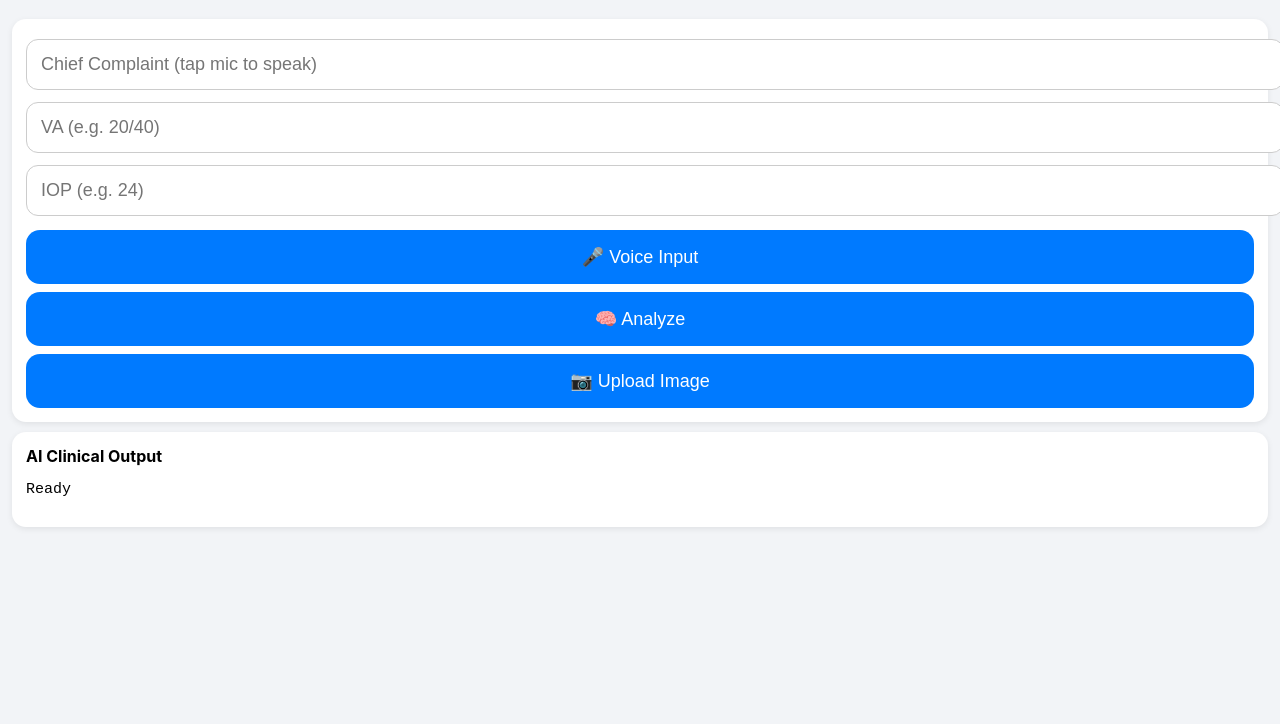
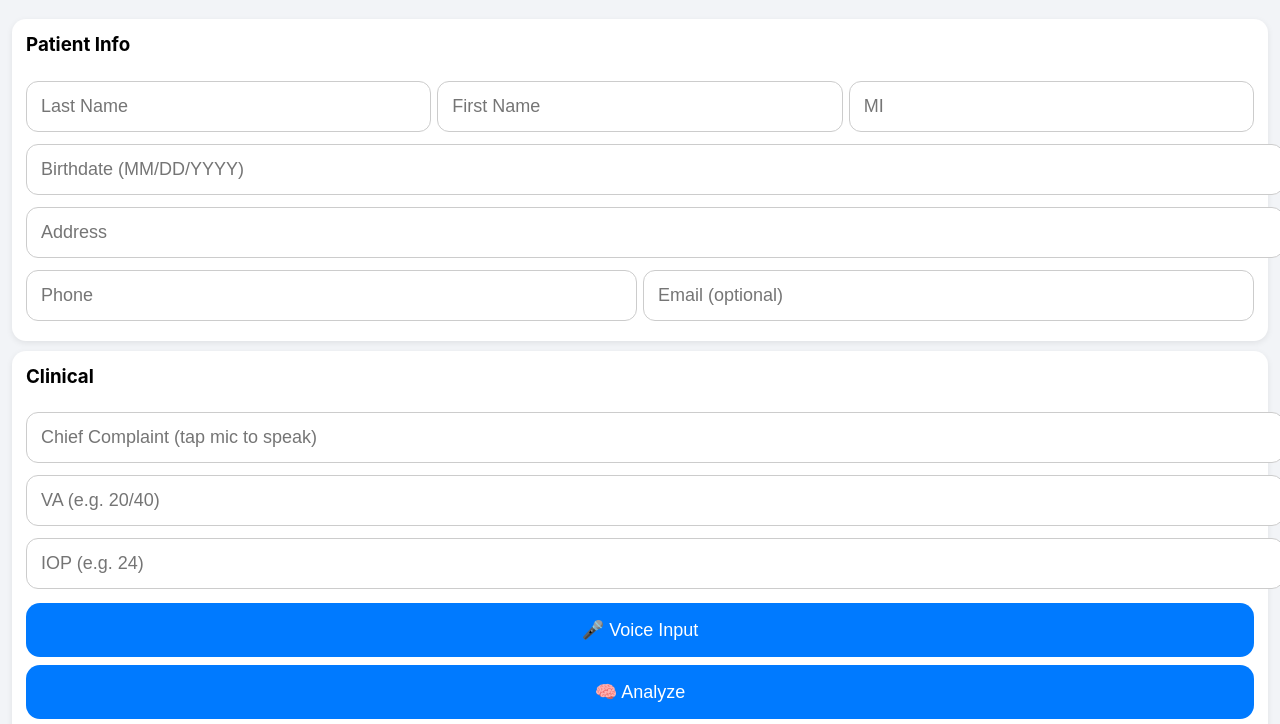
Before and after one commit to CantSeeMyPeepee/ophth-ai, a website: page index.html in a window 1280 px wide. Shown: the part 60-784 px from the top of the page. Drawn offline with Linux system fonts and the light colour scheme.

Commit message:
Update index.html

```diff
--- a/index.html
+++ b/index.html
@@ -27,6 +27,14 @@ input {
   border:1px solid #ccc;
 }
 
+.row {
+  display:flex;
+  gap:6px;
+}
+.row input {
+  flex:1;
+}
+
 button {
   padding:16px;
   width:100%;
@@ -54,6 +62,10 @@ h2 {
   text-align:center;
 }
 
+h3 {
+  margin-top:0;
+}
+
 pre {
   white-space:pre-wrap;
   font-size:15px;
@@ -67,7 +79,31 @@ pre {
 
 <div class="container">
 
+<!-- 🧾 PATIENT INFO -->
 <div class="section">
+<h3>Patient Info</h3>
+
+<div class="row">
+<input id="last" placeholder="Last Name">
+<input id="first" placeholder="First Name">
+<input id="mi" placeholder="MI">
+</div>
+
+<input id="dob" placeholder="Birthdate (MM/DD/YYYY)">
+
+<input id="address" placeholder="Address">
+
+<div class="row">
+<input id="phone" placeholder="Phone">
+<input id="email" placeholder="Email (optional)">
+</div>
+
+</div>
+
+<!-- 👁️ CLINICAL -->
+<div class="section">
+<h3>Clinical</h3>
+
 <input id="cc" placeholder="Chief Complaint (tap mic to speak)">
 <input id="va" placeholder="VA (e.g. 20/40)">
 <input id="iop" placeholder="IOP (e.g. 24)">
@@ -75,8 +111,10 @@ pre {
 <button onclick="voice()">🎤 Voice Input</button>
 <button onclick="analyze()">🧠 Analyze</button>
 <button onclick="upload()">📷 Upload Image</button>
+
 </div>
 
+<!-- 📊 OUTPUT -->
 <div class="section">
 <b>AI Clinical Output</b>
 <pre id="out">Ready</pre>
@@ -86,7 +124,7 @@ pre {
 
 <script>
 
-// 🔥 IMPORTANT: Replace with your Render URL
+// 🔥 PUT YOUR RENDER URL HERE
 const API = "https://ophth-ai.onrender.com";
 
 function voice(){
@@ -98,6 +136,14 @@ function voice(){
 }
 
 async function analyze(){
+
+ let patientInfo = `
+Patient:
+${document.getElementById("last").value}, ${document.getElementById("first").value} ${document.getElementById("mi").value}
+DOB: ${document.getElementById("dob").value}
+Phone: ${document.getElementById("phone").value}
+`;
+
  let cc = document.getElementById("cc").value;
  let va = document.getElementById("va").value;
  let iop = document.getElementById("iop").value;
@@ -105,16 +151,24 @@ async function analyze(){
  let res = await fetch(API + "/ai", {
    method:"POST",
    headers:{"Content-Type":"application/json"},
-   body: JSON.stringify({cc,va,iop})
+   body: JSON.stringify({
+     cc,
+     va,
+     iop,
+     patient: patientInfo
+   })
  });
 
  let data = await res.json();
- document.getElementById("out").innerText = data.result;
+
+ document.getElementById("out").innerText =
+ patientInfo + "\n\n" + data.result;
 }
 
 async function upload(){
  let input = document.createElement("input");
  input.type = "file";
+
  input.onchange = async () => {
    let file = input.files[0];
 
@@ -129,6 +183,7 @@ async function upload(){
    let data = await res.json();
    document.getElementById("out").innerText = data.result;
  };
+
  input.click();
 }
 
```
